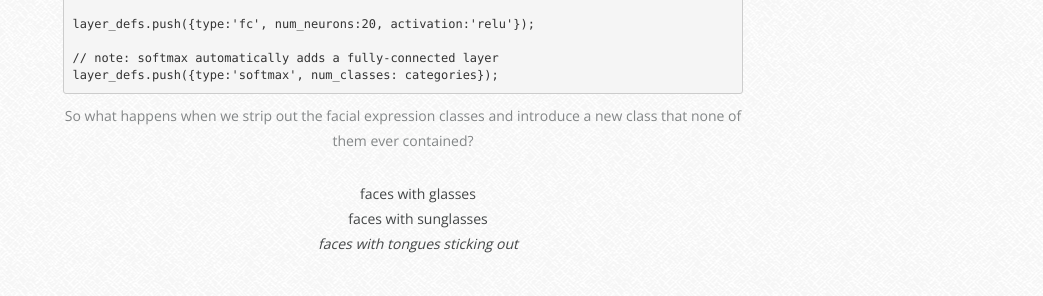
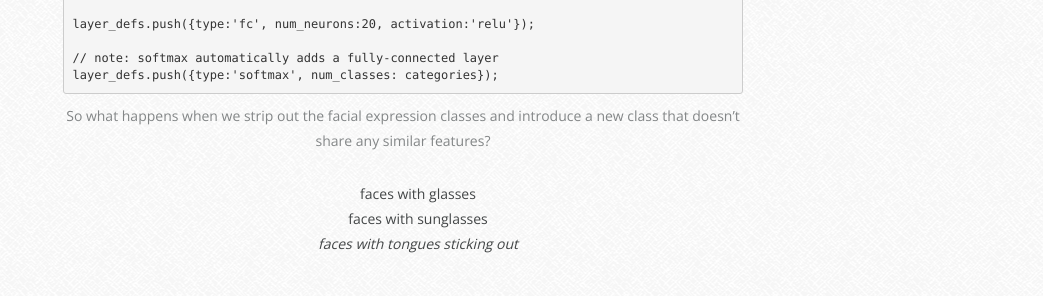
Before and after one commit to crockpotveggies/crockpotveggies.github.io, a Jekyll site: the page built from _posts/2015-08-14-hierarchical-classes-convolutional-networks.md, in a window 1280 px wide and 900 px high, scrolled down 1689 px. Shown: the part 154-450 px from the top of the window, without its empty margins (237-1280 px from the left). Built offline with Jekyll 4.4.1, drawn with Linux system fonts in a browser that asks for light colours; some web fonts are replaced; Markdown is read by kramdown in place of the engine named in the settings; comment, search, counter and statistics services are not loaded.

Commit message:
More clarity.

```diff
--- a/_posts/2015-08-14-hierarchical-classes-convolutional-networks.md
+++ b/_posts/2015-08-14-hierarchical-classes-convolutional-networks.md
@@ -49,7 +49,7 @@ layer_defs.push({type:'fc', num_neurons:20, activation:'relu'});
 layer_defs.push({type:'softmax', num_classes: categories});
 </pre>
 
-So what happens when we strip out the facial expression classes and introduce a new class that none of them ever contained?
+So what happens when we strip out the facial expression classes and introduce a new class that doesn't share any similar features?
 
 + faces with glasses
 + faces with sunglasses
```
